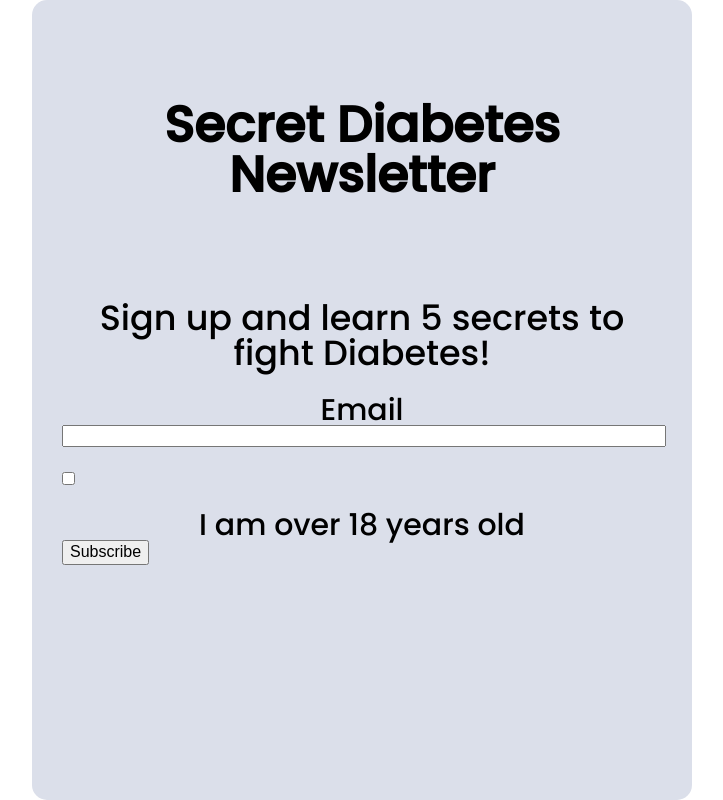
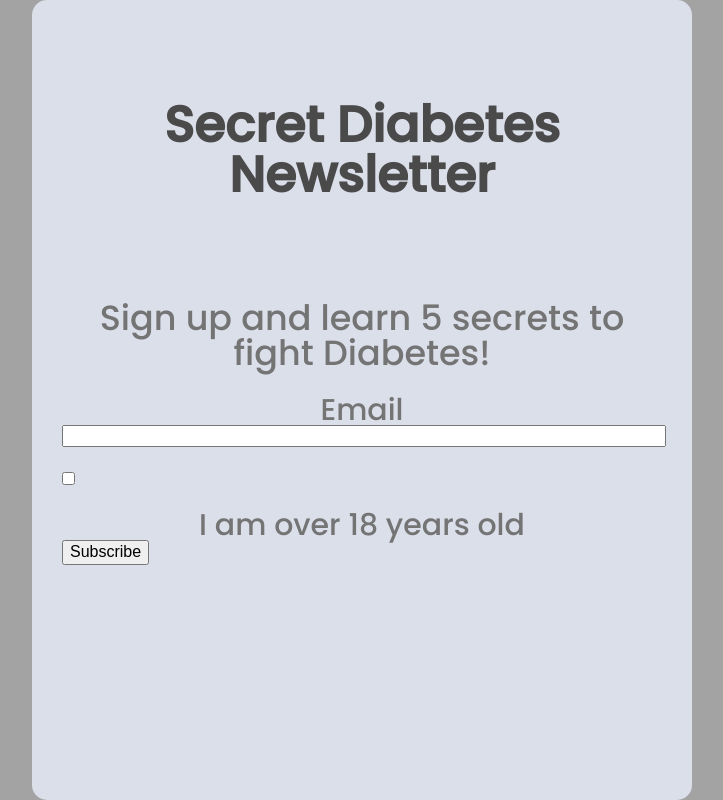
Before and after one commit to ITMD362-EA/lab-3, a plain HTML site: page index.html in a window 1280 px wide. Shown: the whole page, without its empty margins (278-1001 px from the left). Drawn offline with nearby package versions, Linux system fonts and the light colour scheme.

Commit message:
fix colors
gray gradient

```diff
--- a/css/screen.css
+++ b/css/screen.css
@@ -4,7 +4,7 @@
 /* Additional CSS */
 
 body {
-  background-color: FFEAD2;
+  background-color: #a3a3a3;
 }
 
 h1 {
@@ -14,7 +14,7 @@ h1 {
   font-family: "Caveat", cursive;
   font-family: "Onest", sans-serif;
   font-family: "Poppins", sans-serif;
-  color: 8294C4;
+  color: rgb(75, 74, 74);
   padding-bottom: 100px;
   padding-top: 0px;
   font-size: 50px;
@@ -24,6 +24,7 @@ h1 {
   font-family: "Caveat", cursive;
   font-family: "Onest", sans-serif;
   font-family: "Poppins", sans-serif;
+  color: #747474;
 }
 
 #content {
```
Also changed, not shown: 1 other file.
